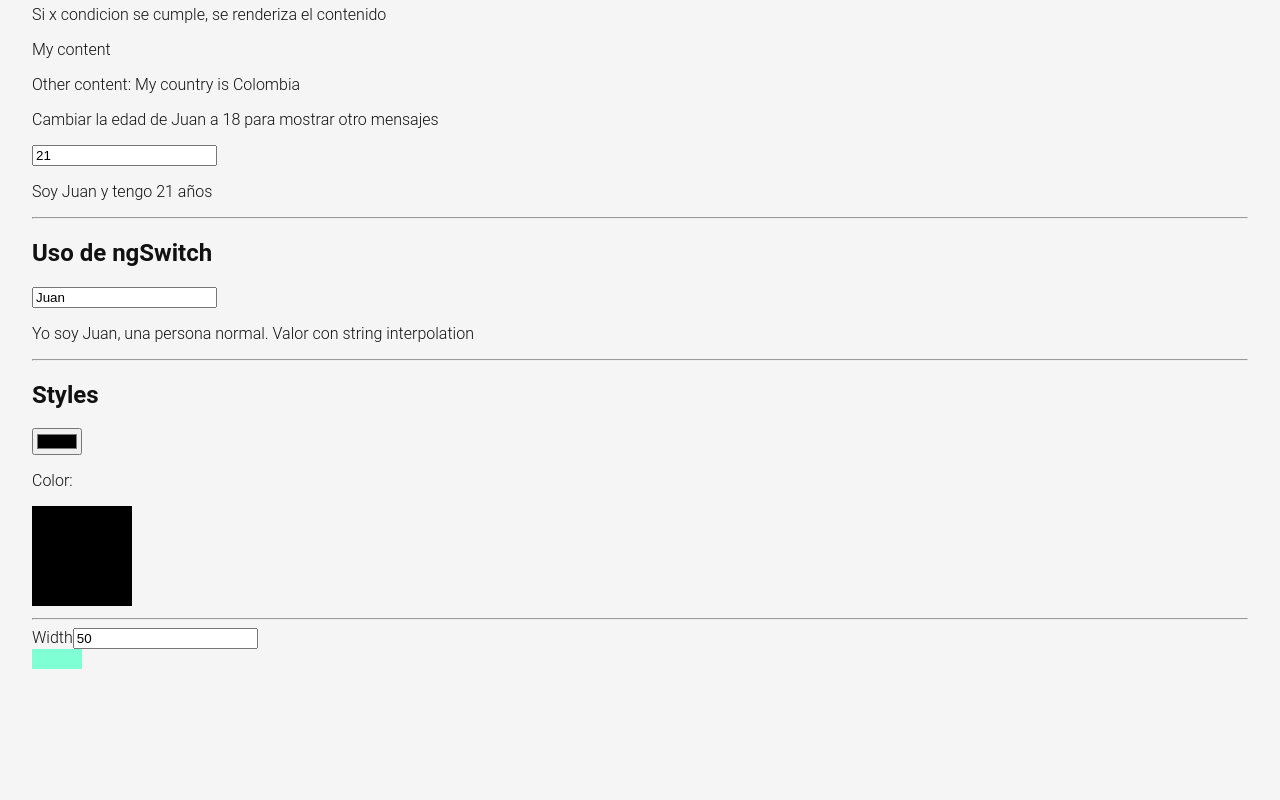
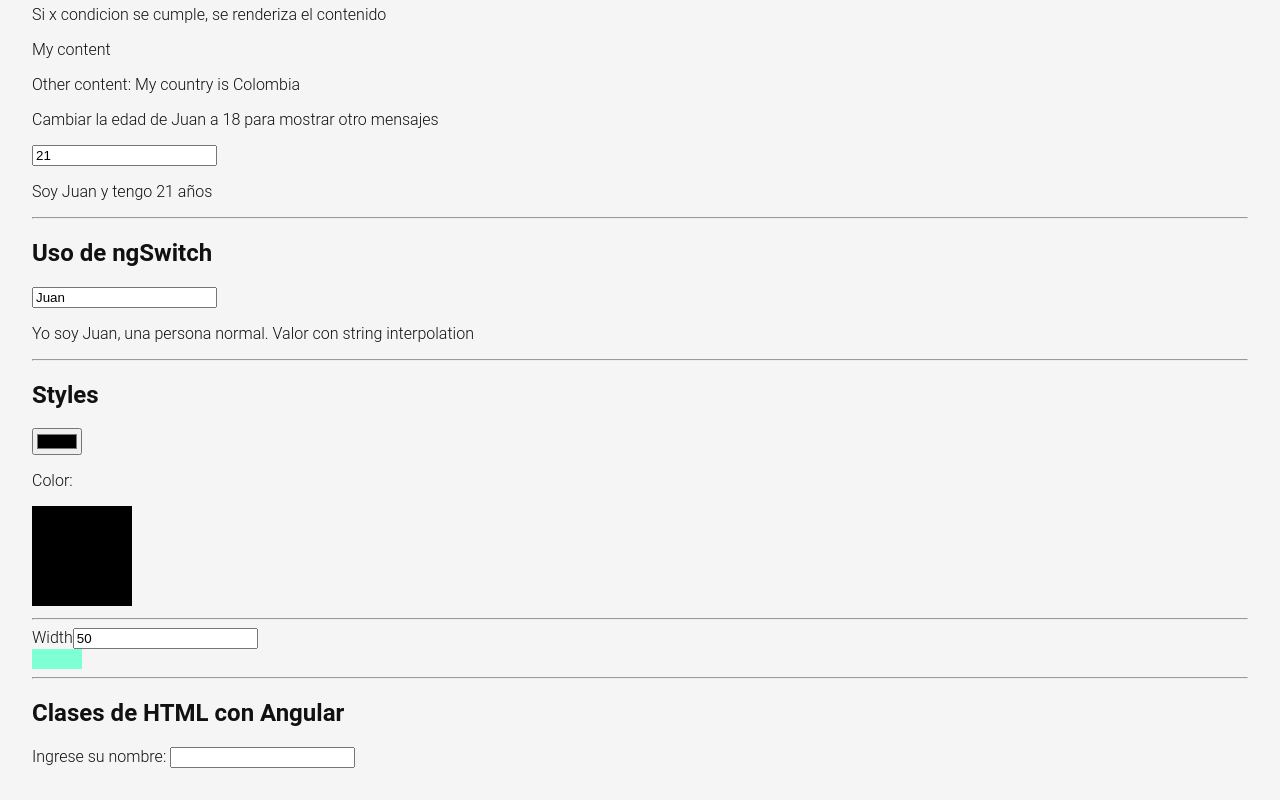
Before and after one commit to yesiddn/todoapp-angular, an Angular app: page /labs in a window 1280 px wide. Shown: the part 1094-1894 px from the top of the page. Before the commit the page ends 1795 px from the top, so only its background shows below. Built offline with nearby package versions, Linux system fonts and the light colour scheme.

Commit message:
feat: Add error message for invalid name input in labs component

```diff
--- a/src/app/pages/labs/labs.component.css
+++ b/src/app/pages/labs/labs.component.css
@@ -7,3 +7,14 @@ main {
   height: 20px;
   background-color: aquamarine;
 }
+
+.message-error {
+  padding: 1rem;
+  color: red;
+  opacity: 0;
+  transition: all 0.5s ease;
+}
+
+.message-error.show {
+  opacity: 1;
+}
--- a/src/app/pages/labs/labs.component.html
+++ b/src/app/pages/labs/labs.component.html
@@ -104,4 +104,14 @@
   <input type="number" id="width" [formControl]="widthCtrl">
   <!-- style.property.unit -->
   <span class="box" [style.width.px]="widthCtrl.value"></span>
+  <hr>
+
+  <h2>Clases de HTML con Angular</h2>
+  <label for="className">Ingrese su nombre: </label>
+  <input type="text" id="className" [formControl]="nameCtrl">
+  <!-- se verifica si el input es invalido y el usuario ha comenzado a interactuar con el para mostrar el mensaje de error -> ES MALA FORMA DE HACERLO CON NGIF PORQUE ESTO MUEVE LOS ELEMENTOS AL APARECER CUANDO HAY UN ERROR -->
+  <!-- <span class="message-error" *ngIf="nameCtrl.invalid && nameCtrl.touched">Nombre invalido</span> -->
+
+  <!-- para activar una clase se usa [class.nombre-de-clase-para-activar] -->
+  <span class="message-error" [class.show]="nameCtrl.invalid && nameCtrl.touched">Nombre invalido</span>
 </main>
--- a/src/app/pages/labs/labs.component.ts
+++ b/src/app/pages/labs/labs.component.ts
@@ -1,6 +1,6 @@
 import { Component, signal } from '@angular/core';
 import { CommonModule } from '@angular/common';
-import { FormControl, ReactiveFormsModule } from '@angular/forms';
+import { FormControl, ReactiveFormsModule, Validators } from '@angular/forms';
 
 @Component({
   selector: 'app-labs',
@@ -41,6 +41,13 @@ export class LabsComponent {
   colorCtrl = new FormControl();
   widthCtrl = new FormControl(50, {
     nonNullable: true,
+  });
+  nameCtrl = new FormControl('', {
+    nonNullable: true,
+    validators: [
+      Validators.required,
+      Validators.minLength(3),
+    ]
   });
 
   // tambien se puede acceder a los valores de los signales desde aqui
```
